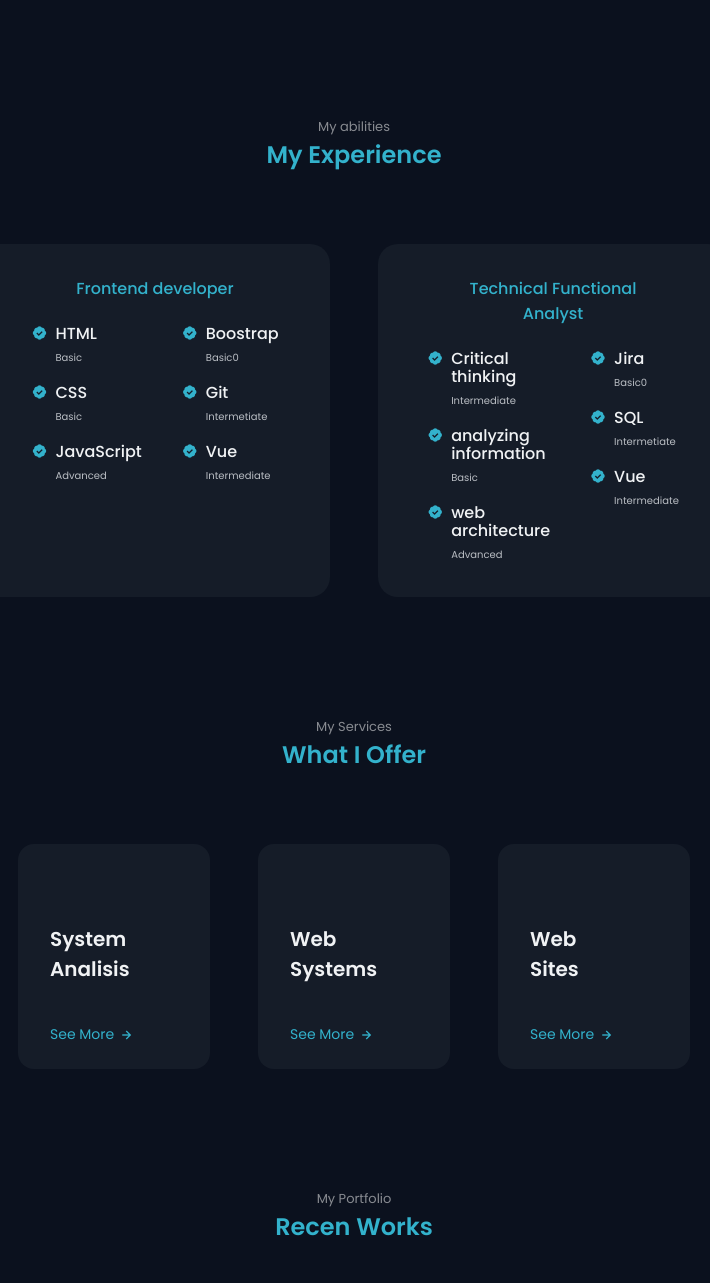
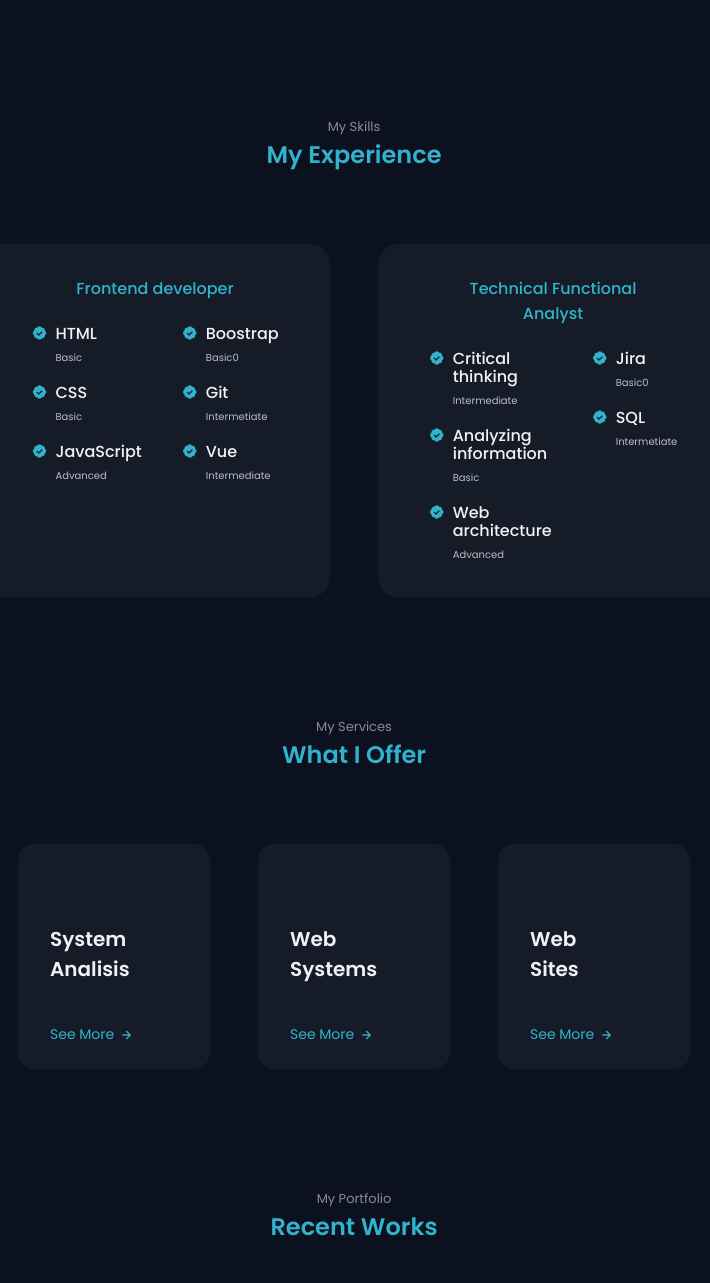
Before and after one commit to marcosstevens2012/myportfolio, a website: page index.html in a window 1280 px wide. Shown: the part 1397-2680 px from the top of the page, without its empty margins (286-996 px from the left). Drawn offline with nearby package versions, Linux system fonts and the light colour scheme.

Commit message:
arreglos generales

```diff
--- a/index.html
+++ b/index.html
@@ -16,7 +16,7 @@
         <!--=============== CSS ===============-->
         <link rel="stylesheet" href="assets/css/styles.css">
 
-        <title>Responsive portfolio website Stevens Marcos</title>
+        <title>Marcos Stevens Portfolio</title>
     </head>
     <body>
         <!--=============== HEADER ===============-->
@@ -142,7 +142,7 @@
 
             <!--=============== SKILLS ===============-->
             <section class="skills section" id="skills">
-                <span class="section__subtitle">My abilities</span>
+                <span class="section__subtitle">My Skills</span>
                 <h2 class="section__title">My Experience</h2>
 
                 <div class="skills__container container grid">
@@ -229,7 +229,7 @@
                                     <i class='bx bxs-badge-check'></i>
 
                                     <div>
-                                        <h3 class="skills__name">analyzing information</h3>
+                                        <h3 class="skills__name">Analyzing information</h3>
                                         <span class="skills__level">Basic</span>
 
                                     </div>
@@ -238,7 +238,7 @@
                                     <i class='bx bxs-badge-check'></i>
 
                                     <div>
-                                        <h3 class="skills__name">web architecture</h3>
+                                        <h3 class="skills__name">Web architecture</h3>
                                         <span class="skills__level">Advanced</span>
 
                                     </div>
@@ -264,15 +264,7 @@
 
                                     </div>
                                 </div>
-                                <div class="skills__data">
-                                    <i class='bx bxs-badge-check'></i>
 
-                                    <div>
-                                        <h3 class="skills__name">Vue</h3>
-                                        <span class="skills__level">Intermediate</span>
-
-                                    </div>
-                                </div>
                             </div>
                         </div>
                     </div>
@@ -428,7 +420,7 @@
             <!--=============== WORK ===============-->
             <section class="work section" id="work">
                 <span class="section__subtitle">My Portfolio</span>
-                <h2 class="section__title">Recen Works</h2>
+                <h2 class="section__title">Recent Works</h2>
 
                 <div class="work__filters">
                     <span class="work__item active-work" data-filter="all">All</span>
@@ -513,7 +505,7 @@
                     <div class="work__card mix web">
                         <img src="assets/img/modafit.png" alt="" class="work__img">
 
-                        <h3 class="work__title">ModaFit/h3>
+                        <h3 class="work__title">ModaFit</h3>
 
                         <a href="https://modafit.store/" class="work__button">
                             Demo <i class='bx bx-right-arrow-alt work__icon'></i>
@@ -557,7 +549,7 @@
 
             <!--=============== CONTACT ===============-->
             <section class="contact section" id="contact">
-                <span class="section__subtitle">Get intouch</span>
+                <span class="section__subtitle">Get in Touch</span>
                 <h2 class="section__title">Contact me</h2>
 
                 <div class="contact__container container grid">
```
Also changed, not shown: public/index.html (+7 -15 lines), 2 other files.
